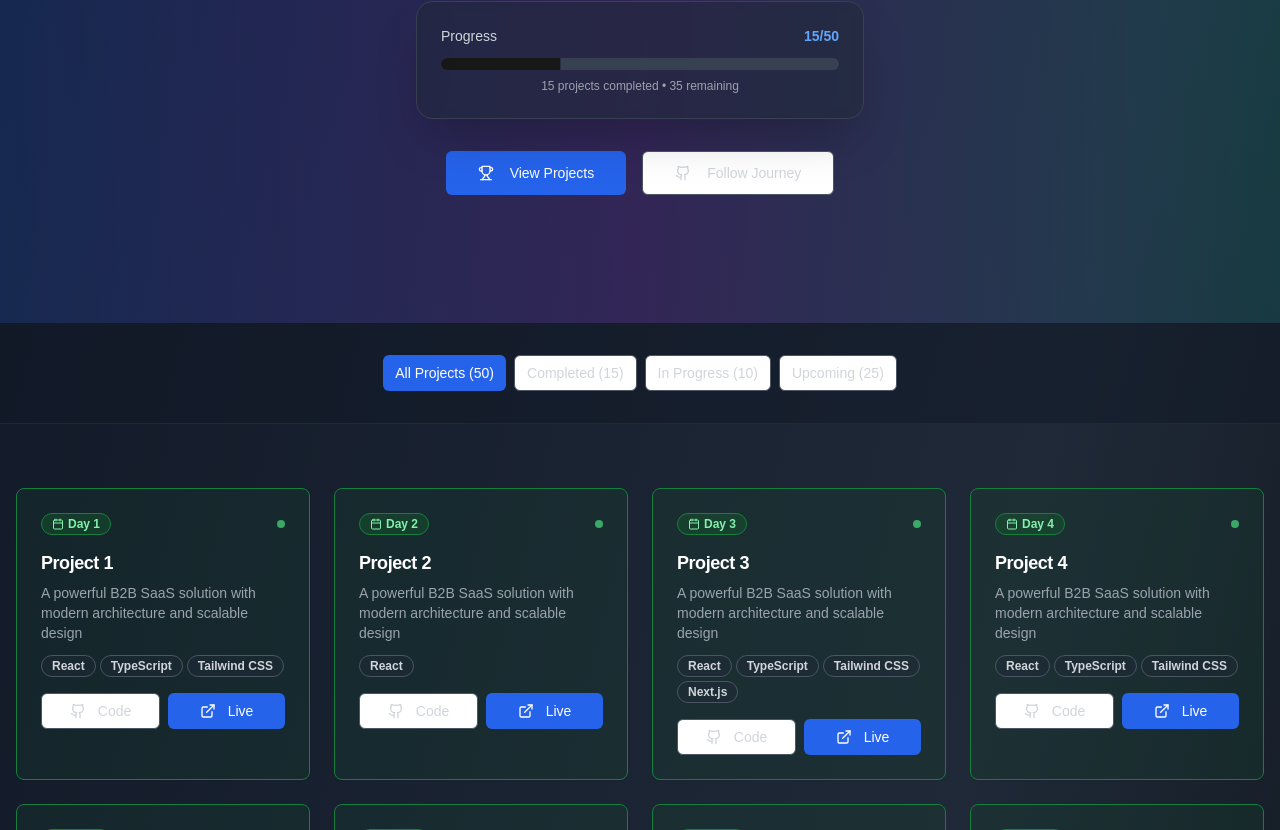
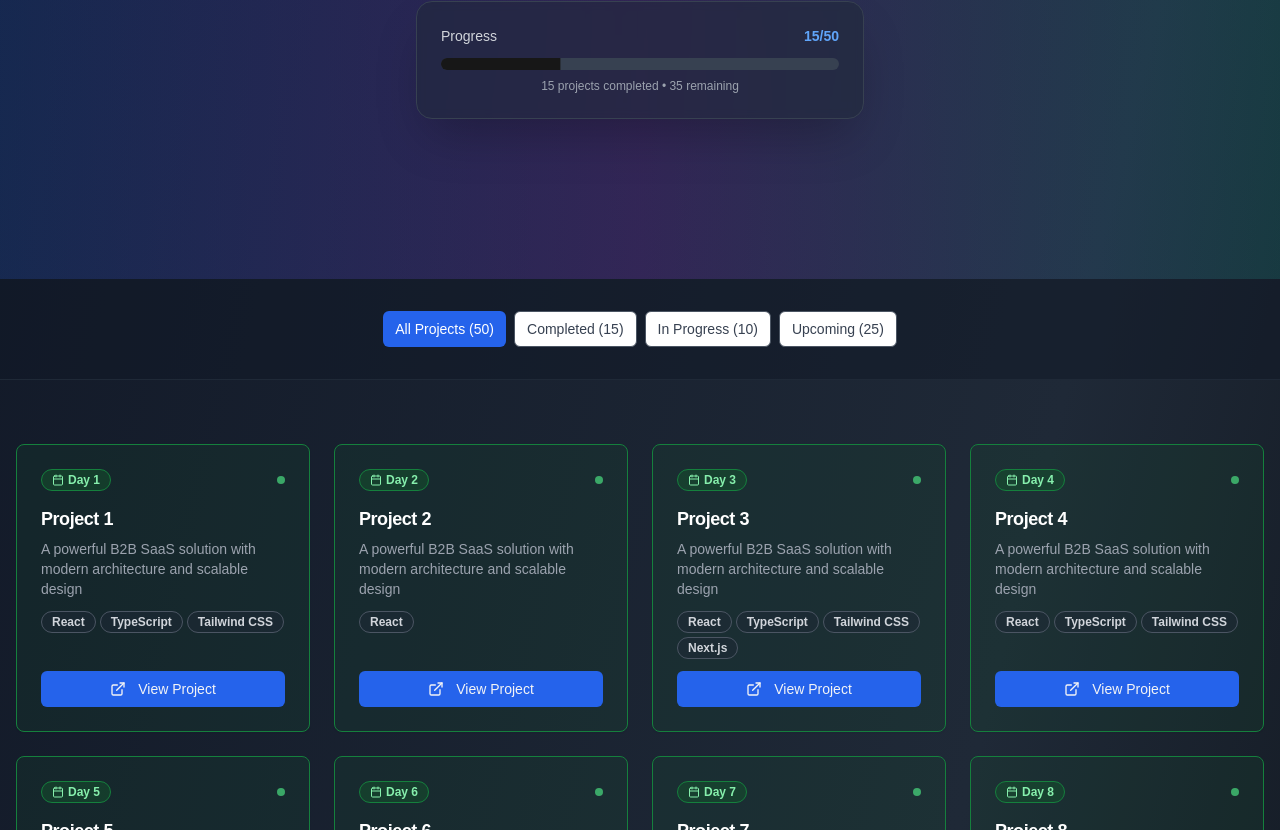
Before and after one commit to Mattwai/50project-challenge, a Next.js app: page / in a window 1280 px wide. Shown: the part 490-1320 px from the top of the page. Built offline with nearby package versions, Linux system fonts and the light colour scheme.

Commit message:
Style(ui): standardise badge container height, button and project cards

```diff
--- a/app/page.tsx
+++ b/app/page.tsx
@@ -50,7 +50,7 @@ export default function Component() {
             <Button
               variant="outline"
               size="sm"
-              className="border-gray-700 text-gray-300 hover:bg-gray-800 hover:text-white"
+              className="border-gray-700 text-gray-700 hover:bg-gray-800 hover:text-white"
             >
               <Github className="h-4 w-4 mr-2" />
               GitHub
@@ -89,21 +89,6 @@ export default function Component() {
                 {completedCount} projects completed • {50 - completedCount} remaining
               </p>
             </div>
-
-            <div className="flex flex-col sm:flex-row gap-4 justify-center">
-              <Button size="lg" className="bg-blue-600 hover:bg-blue-700 text-white">
-                <Trophy className="h-5 w-5 mr-2" />
-                View Projects
-              </Button>
-              <Button
-                variant="outline"
-                size="lg"
-                className="border-gray-600 text-gray-300 hover:bg-gray-800 hover:text-white"
-              >
-                <Github className="h-5 w-5 mr-2" />
-                Follow Journey
-              </Button>
-            </div>
           </div>
         </div>
       </section>
@@ -130,7 +115,7 @@ export default function Component() {
                 className={`transition-all duration-200 ${
                   filter === key
                     ? "bg-blue-600 hover:bg-blue-700 text-white"
-                    : "border-gray-600 text-gray-300 hover:bg-gray-800 hover:text-white"
+                    : "border-gray-600 text-gray-700 hover:bg-gray-800 hover:text-white"
                 }`}
               >
                 {label} ({count})
@@ -188,8 +173,8 @@ export default function Component() {
                   </CardTitle>
                   <CardDescription className="text-sm text-gray-400">{project.description}</CardDescription>
                 </CardHeader>
-                <CardContent>
-                  <div className="flex flex-wrap gap-1 mb-4">
+                <CardContent className="flex flex-col h-[120px]">
+                  <div className="flex flex-wrap gap-1 h-[52px] content-start">
                     {project.technologies.map((tech) => (
                       <Badge
                         key={tech}
@@ -201,36 +186,13 @@ export default function Component() {
                     ))}
                   </div>
 
-                  <div className="flex gap-2">
-                    {project.status === "completed" ? (
-                      <>
-                        <Button
-                          size="sm"
-                          variant="outline"
-                          className="flex-1 border-gray-600 text-gray-300 hover:bg-gray-800 hover:text-white"
-                          asChild
-                        >
-                          <Link href={project.githubUrl} target="_blank">
-                            <Github className="h-3 w-3 mr-1" />
-                            Code
-                          </Link>
-                        </Button>
-                        <Button size="sm" className="flex-1 bg-blue-600 hover:bg-blue-700 text-white" asChild>
-                          <Link href={project.liveUrl} target="_blank">
-                            <ExternalLink className="h-3 w-3 mr-1" />
-                            Live
-                          </Link>
-                        </Button>
-                      </>
-                    ) : project.status === "in-progress" ? (
-                      <Button size="sm" variant="outline" className="w-full border-gray-600 text-gray-400" disabled>
-                        <Timer className="h-3 w-3 mr-1" />
-                        In Development
-                      </Button>
-                    ) : (
-                      <Button size="sm" variant="outline" className="w-full border-gray-600 text-gray-400" disabled>
-                        <Calendar className="h-3 w-3 mr-1" />
-                        Coming Soon
+                  <div className="flex gap-2 mt-auto">
+                    {project.status === "completed" && (
+                      <Button size="sm" className="w-full bg-blue-600 hover:bg-blue-700 text-gray-100" asChild>
+                        <Link href={project.liveUrl} target="_blank">
+                          <ExternalLink className="h-3 w-3 mr-1" />
+                          View Project
+                        </Link>
                       </Button>
                     )}
                   </div>
@@ -274,15 +236,6 @@ export default function Component() {
               <span className="text-lg font-semibold text-white">50 Projects Challenge</span>
             </div>
             <p className="text-gray-400 mb-6">Building the future of B2B SaaS, one project at a time.</p>
-            <div className="flex justify-center space-x-4">
-              <Button variant="ghost" size="sm" className="text-gray-300 hover:text-white hover:bg-gray-800">
-                <Github className="h-4 w-4 mr-2" />
-                GitHub
-              </Button>
-              <Button variant="ghost" size="sm" className="text-gray-300 hover:text-white hover:bg-gray-800">
-                Follow Journey
-              </Button>
-            </div>
           </div>
         </div>
       </footer>
```
Also changed, not shown: 1 other file (tests, documents, lock files or other folders).
